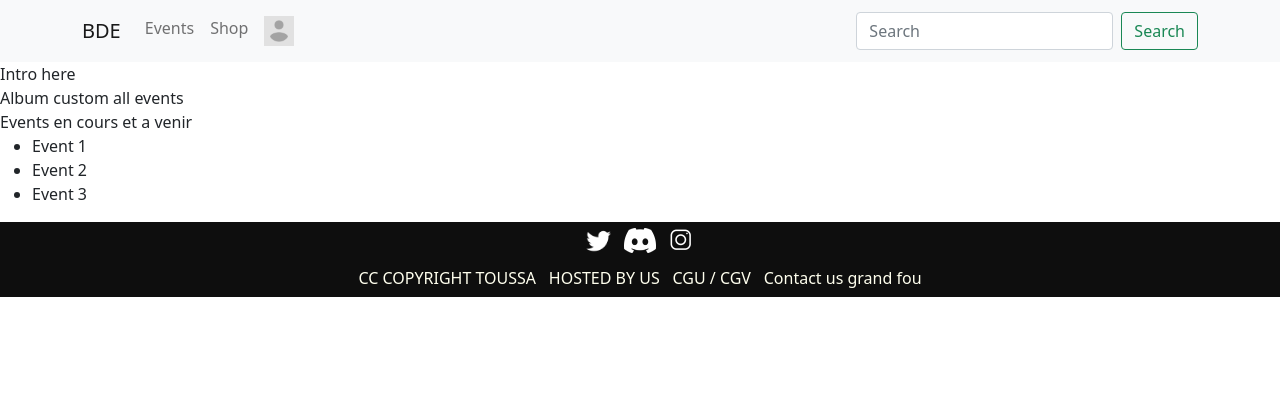
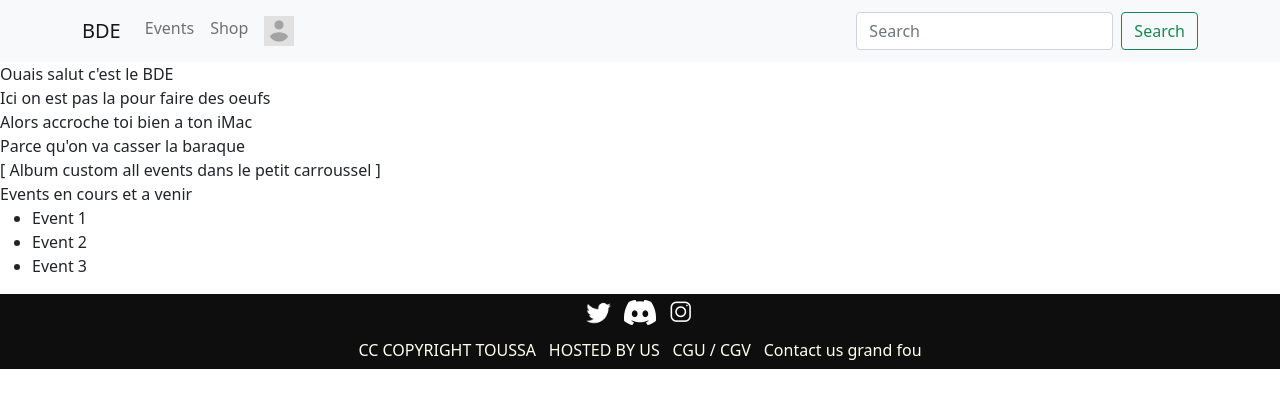
Before and after one commit to Link-Wolf/bde, a React (Create React App) app in the folder client/: page /home in a window 1280 px wide. Shown: the top 408 px of the page. Built offline with nearby package versions, Linux system fonts and the light colour scheme.

Commit message:
intro sexy

```diff
--- a/client/src/pages/body/Home.js
+++ b/client/src/pages/body/Home.js
@@ -3,8 +3,15 @@ import React from "react";
 function Home() {
 	return (
 		<div>
-			<div> Intro here </div>
-			<div> Album custom all events </div>
+			<div>
+				Ouais salut c'est le BDE
+				<br /> Ici on est pas la pour faire des oeufs
+				<br />
+				Alors accroche toi bien a ton iMac
+				<br />
+				Parce qu'on va casser la baraque
+			</div>
+			<div> [ Album custom all events dans le petit carroussel ]</div>
 			<div>
 				Events en cours et a venir
 				<ul>
```
